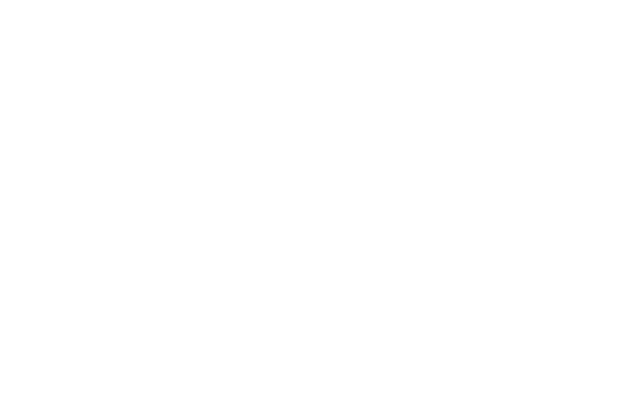
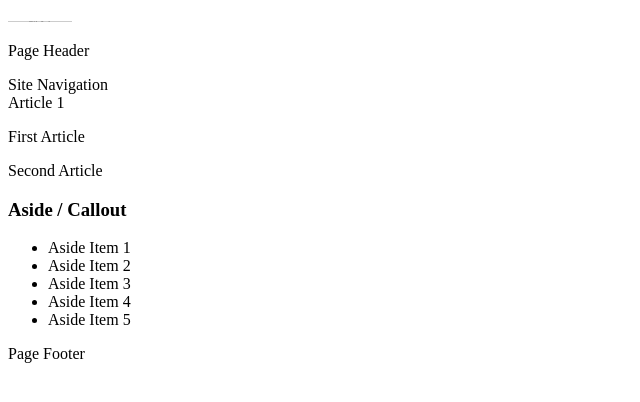
Before and after one commit to Com3nd/web-weekly-sessions, a plain HTML site: page session-3/index.html in a window 1280 px wide. Shown: the whole page, without its empty margins (0-640 px from the left). Drawn offline with Linux system fonts and the light colour scheme; placeholder pictures from the web are drawn by us.

Commit message:
feat: session 3
HTML page layout (semantic)

```diff
--- a/session-3/index.html
+++ b/session-3/index.html
@@ -5,9 +5,51 @@
     <meta name="viewport"
           content="width=device-width, user-scalable=no, initial-scale=1.0, maximum-scale=1.0, minimum-scale=1.0">
     <meta http-equiv="X-UA-Compatible" content="ie=edge">
-    <title>Document</title>
+    <title>Session 03 Homepage</title>
+
+    <!--
+        Filename:   session-3/index.html
+        Author:     Mustafa Salman <20084028@tafe.wa.edu.au>
+        Version:    1.0
+        Purpose:    Continued demo of HTML and CSS
+    -->
+
 </head>
 <body>
-
+<div class="wrapper">
+    <header id="page-header">
+        <img src="https://via.placeholder.com/64/000000/ffffff"
+             alt="Header Logo">
+        <p>Page Header</p>
+    </header>
+    <nav>
+        Site Navigation
+    </nav>
+    <main>
+        <article id="article-01">
+            <header>Article 1</header>
+            <section>
+                <p>First Article</p>
+            </section>
+        </article>
+        <article id="article-02">
+            <p>Second Article</p>
+        </article>
+        <aside>
+            <h3>Aside / Callout</h3>
+                <!--ul>li{Aside Item $}*5 -->
+            <ul>
+                <li>Aside Item 1</li>
+                <li>Aside Item 2</li>
+                <li>Aside Item 3</li>
+                <li>Aside Item 4</li>
+                <li>Aside Item 5</li>
+            </ul>
+        </aside>
+    </main>
+    <footer img="page-footer">
+        Page Footer
+    </footer>
+</div>
 </body>
 </html>
```
